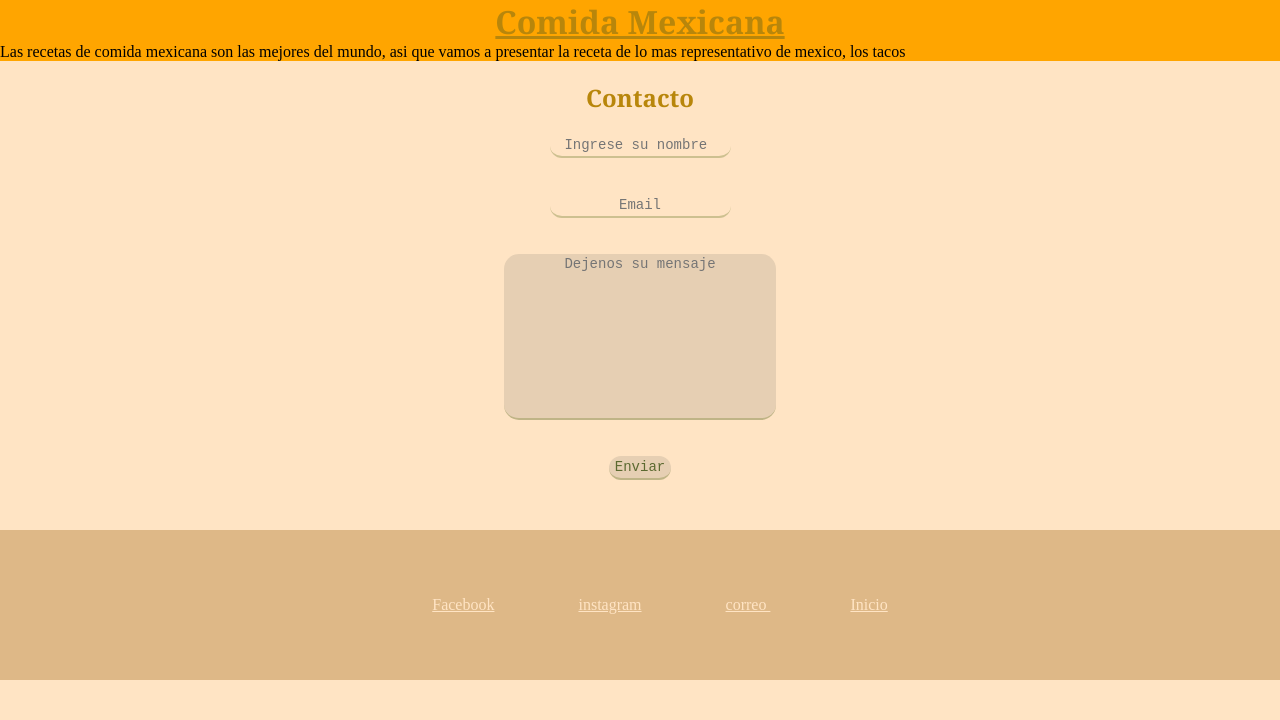
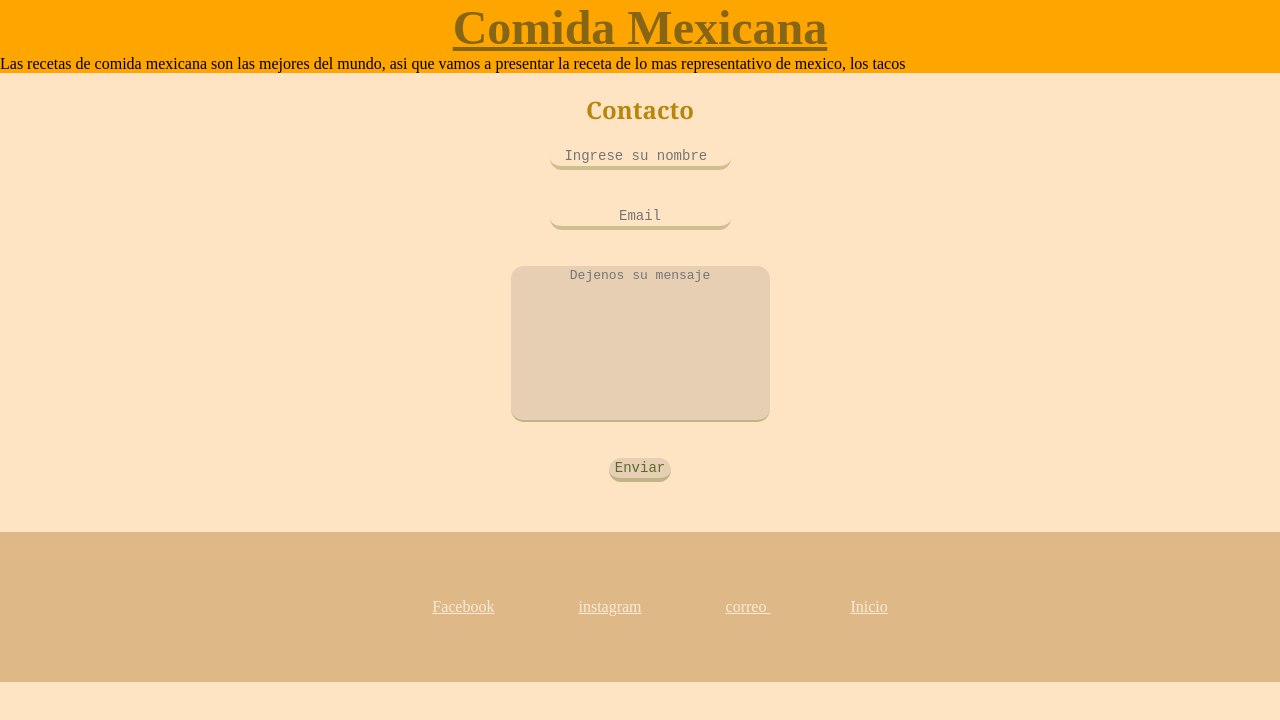
Before and after one commit to SolGiraudo/tareagiraudo, a plain HTML site: page contacto.html in a window 1280 px wide. Drawn offline with Linux system fonts and the light colour scheme; a web font is replaced by a local one.

Commit message:
Add files via upload

```diff
--- a/contacto.html
+++ b/contacto.html
@@ -16,10 +16,6 @@
        </header>
 
 
-
-<nav>
-
-</nav>
 
 
 <section>
--- a/style.css
+++ b/style.css
@@ -6,10 +6,17 @@ html, body {
     background-color: bisque;
 }
 
+@font-face {
+    font-family: taco;
+    src: url(/font-face/Taco\ Tuesday.otf);
+}
 
 
+h1 {
 
-h1 {font-family: Cambria, Cochin, Georgia, Times, 'Times New Roman', serif; color: darkgoldenrod ;
+    font-family: taco ;
+    font-size: 3em;
+     color: rgb(134, 102, 20) ;
     text-align: center;
     text-decoration: underline;
     margin: 0 ;
@@ -25,12 +32,18 @@ header{ background-color: orange;
 
 nav{
     margin: 0;
+    width: 100vw;
 }
 
 
-h2 {font-family: Cambria, Cochin, Georgia, Times, 'Times New Roman', serif; color: darkgoldenrod;
+section h2
+{
+
+ color: darkgoldenrod;
 
     text-align: center;
+    font-size: 3.5em;
+    font-family: 'Are You Serious', cursive;
 
 
 }
@@ -50,29 +63,31 @@ h3{
 
 
 img {
-    width:15cm;
-    margin-left: 10cm;
+    width:35%;
+    margin-left: 35%;
 }
 
-nav ul li {
+nav  li {
     display: inline-block;
-    padding: 30px;
-    width: 95px;
+    padding: 8vh 3.5vh;
+    width: 15%;
 
 }
 
 
 nav ul li a:hover{
     background-color: chocolate;
-  padding: 30px;
+    padding: 8vh 5vh;
 
 }
 
 a {
     color: antiquewhite;
-   padding: 0px;
+    padding:8vh 5vh;
    width: 100%;
    height: 100%;
+   font-family: taco ;
+   font-size: 3vh;
 }
 
 .recetas{
@@ -86,15 +101,18 @@ aside{
     float: right;
     width: 50%;
     display: inline-block;
-    height: 400px;
+    height: 70vh;
     background-color: burlywood;
 
 }
 
+
+
+
 section div{
     width: 50%;
     display: inline-block;
-    height: 400px;
+    height: 70vh;
     background-color: burlywood;
 }
 
@@ -103,6 +121,8 @@ footer{
     text-align: center;
     padding: 50px;
     background-color: burlywood;
+    height: 5vh ;
+    margin: 0;
 }
 
 footer a {
--- a/stylecontacto.css
+++ b/stylecontacto.css
@@ -25,23 +25,34 @@ footer{
 
 
 footer a {
-    margin: 40px;
-    color:bisque;
+    color: antiquewhite;
+    padding: 8vh 5vh;
+   width: 100%;
+   height: 100%;
+   font-family: taco ;
 }
 
 footer a:hover{
     color: indianred;
-   font-size: 17px;
+    padding: 8vh 5vh;
+    width: 100%;
+    height: 100%;
    box-sizing: border-box;
 
 }
 
+@font-face {
+    font-family: taco;
+    src: url(/font-face/Taco\ Tuesday.otf);
+}
 
-h1 {font-family: Cambria, Cochin, Georgia, Times, 'Times New Roman', serif; color: darkgoldenrod ;
+h1 {
+    font-family: taco ;
+    font-size: 3em;
+     color: rgb(134, 102, 20) ;
     text-align: center;
     text-decoration: underline;
     margin: 0 ;
-
 }
 
 
@@ -70,8 +81,8 @@ input{
   font-size: 14px;
   font-family: "Roboto Mono", monospace;
   transition: 0.5s;
-  border-radius: 15px;
-  border-bottom: 2px solid rgba(134, 141, 69, 0.411);
+  border-radius: 3em;
+  border-bottom: 0.3em solid rgba(134, 141, 69, 0.411);
   box-sizing: border-box;
   text-align: center;
   display: block;
@@ -79,7 +90,7 @@ input{
 }
 
 input:hover{
-border-bottom: 3.5px solid rgb(134, 141, 69) ;
+border-bottom: 0.3em solid rgb(134, 141, 69) ;
 
 }
 
@@ -89,8 +100,8 @@ textarea{
     resize: none;
     border: none;
   outline: none;
-  font-size: 14px;
-  border-radius:15px;
+  font-size: 1em;
+  border-radius: 1em;
   border-bottom: 2px solid rgba(134, 141, 69, 0.411);
   box-sizing: border-box;
   text-align: center;
@@ -99,7 +110,7 @@ textarea{
 }
 
 input:hover{
-    border-bottom: 3.5px solid rgb(134, 141, 69) ;
+    border-bottom: 0.3em solid rgb(134, 141, 69) ;
 }
 
 
```
Also changed, not shown: index.html (+46 -21 lines).
